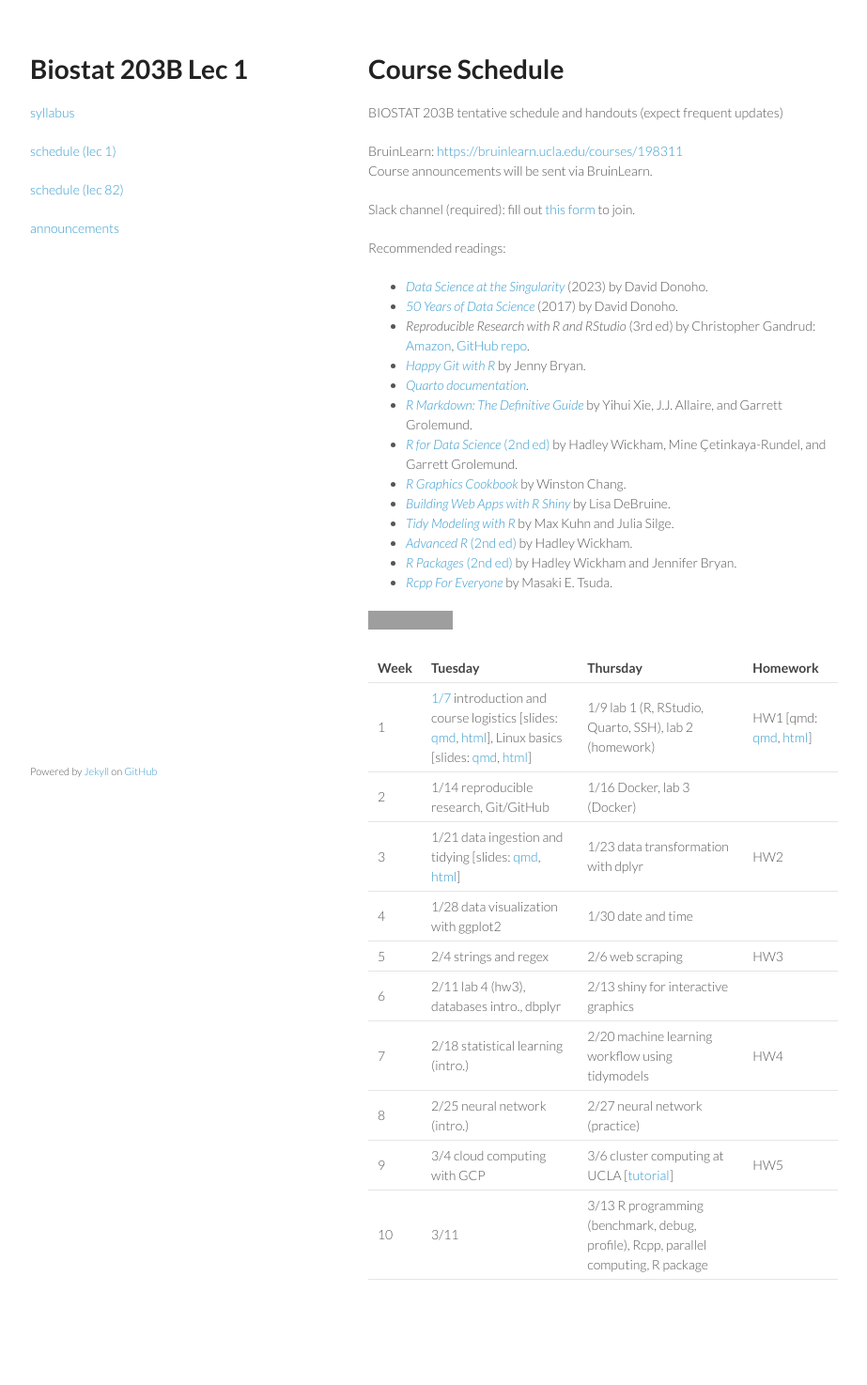
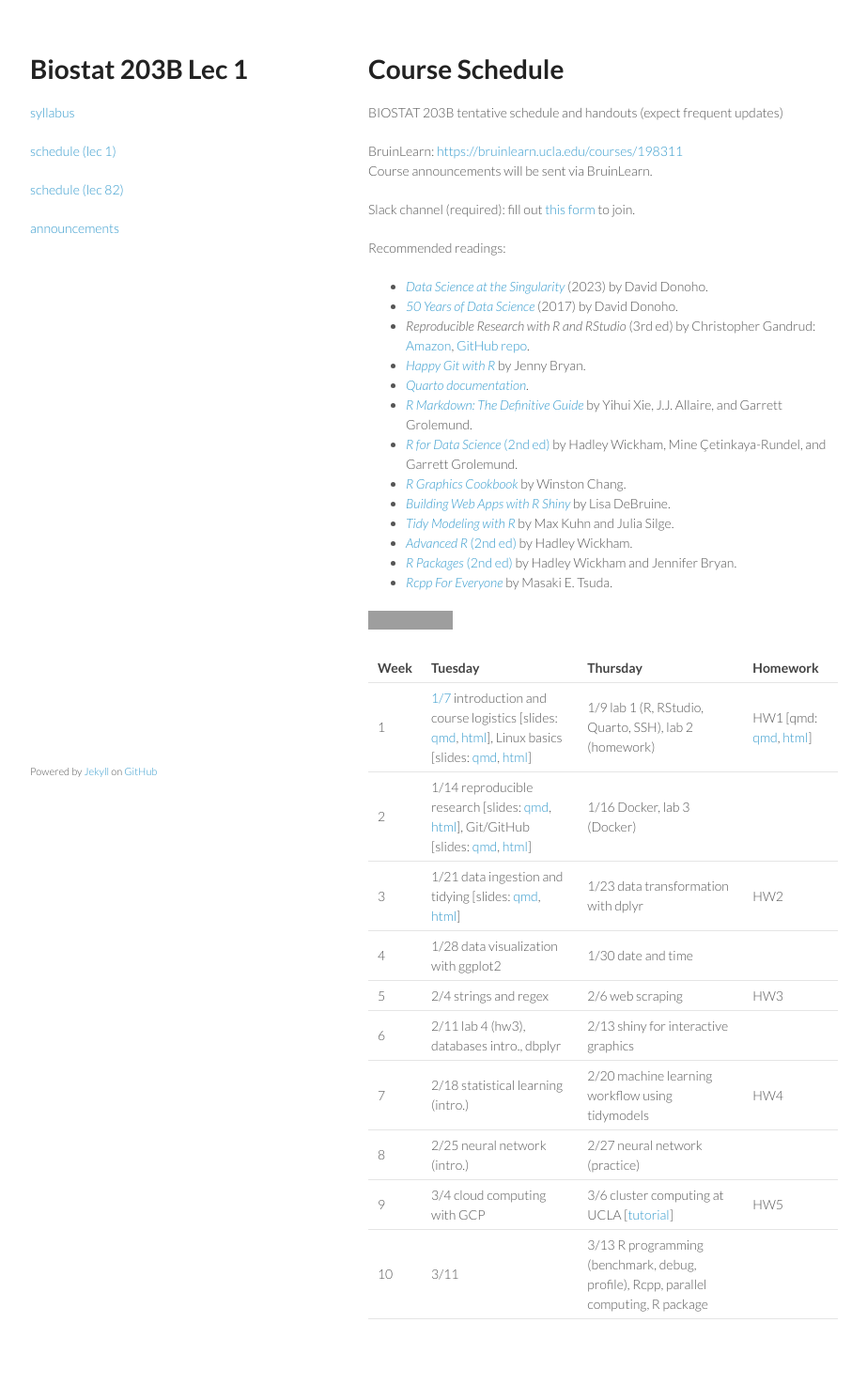
Before and after one commit to ucla-biostat-203b/2025winter, a Jekyll site: the page built from schedule/schedule-lec1.md, in a window 1280 px wide. Shown: the whole page at 94% size, without its empty margins (178-1101 px from the left). Built offline with Jekyll 4.4.1, drawn with Linux system fonts in a browser that asks for light colours; before the commit the page ends 1432 px from its top, so only the background shows below that; grey boxes are pictures that could not be loaded.

Commit message:
link to repres and git slides

```diff
--- a/schedule/schedule-lec1.md
+++ b/schedule/schedule-lec1.md
@@ -33,7 +33,7 @@ Recommended readings:
 | Week | Tuesday | Thursday | Homework |
 |:-----------|:------------|:------------|:------------|:------------|
 | 1 | [1/7](https://ucla-biostat-203b.github.io/2025winter/biostat203bwinter2025lec1/2024/01/07/lec1.html) introduction and course logistics \[slides: [qmd](https://raw.githubusercontent.com/ucla-biostat-203b/2025winter/main/slides/01-intro/intro.qmd), [html](../slides/01-intro/intro.html)\], Linux basics \[slides: [qmd](https://raw.githubusercontent.com/ucla-biostat-203b/2025winter/main/slides/02-linux/linux.qmd), [html](../slides/02-linux/linux.html)\] | 1/9 lab 1 (R, RStudio, Quarto, SSH), lab 2 (homework) | HW1 \[qmd: [qmd](https://raw.githubusercontent.com/ucla-biostat-203b/2025winter/main/hw/hw1/hw1.qmd), [html](../hw/hw1/hw1.html)\]  |
-| 2 | 1/14 reproducible research, Git/GitHub | 1/16 Docker, lab 3 (Docker) |  |
+| 2 | 1/14 reproducible research \[slides: [qmd](https://raw.githubusercontent.com/ucla-biostat-203b/2025winter/main/slides/03-repres/repres.qmd), [html](../slides/03-repres/repres.html)\], Git/GitHub \[slides: [qmd](https://raw.githubusercontent.com/ucla-biostat-203b/2025winter/main/slides/04-git/git.qmd), [html](../slides/04-git/git.html)\] | 1/16 Docker, lab 3 (Docker) |  |
 | 3 | 1/21 data ingestion and tidying \[slides: [qmd](https://raw.githubusercontent.com/ucla-biostat-203b/2025winter/main/slides/05-tidy/tidy.qmd), [html](../slides/05-tidy/tidy.html)\] | 1/23 data transformation with dplyr | HW2 |
 | 4 | 1/28 data visualization with ggplot2 | 1/30 date and time |  |
 | 5 | 2/4 strings and regex | 2/6 web scraping | HW3 |
```
Also changed, not shown: schedule/schedule-lec82.md (+1 -1 lines).
